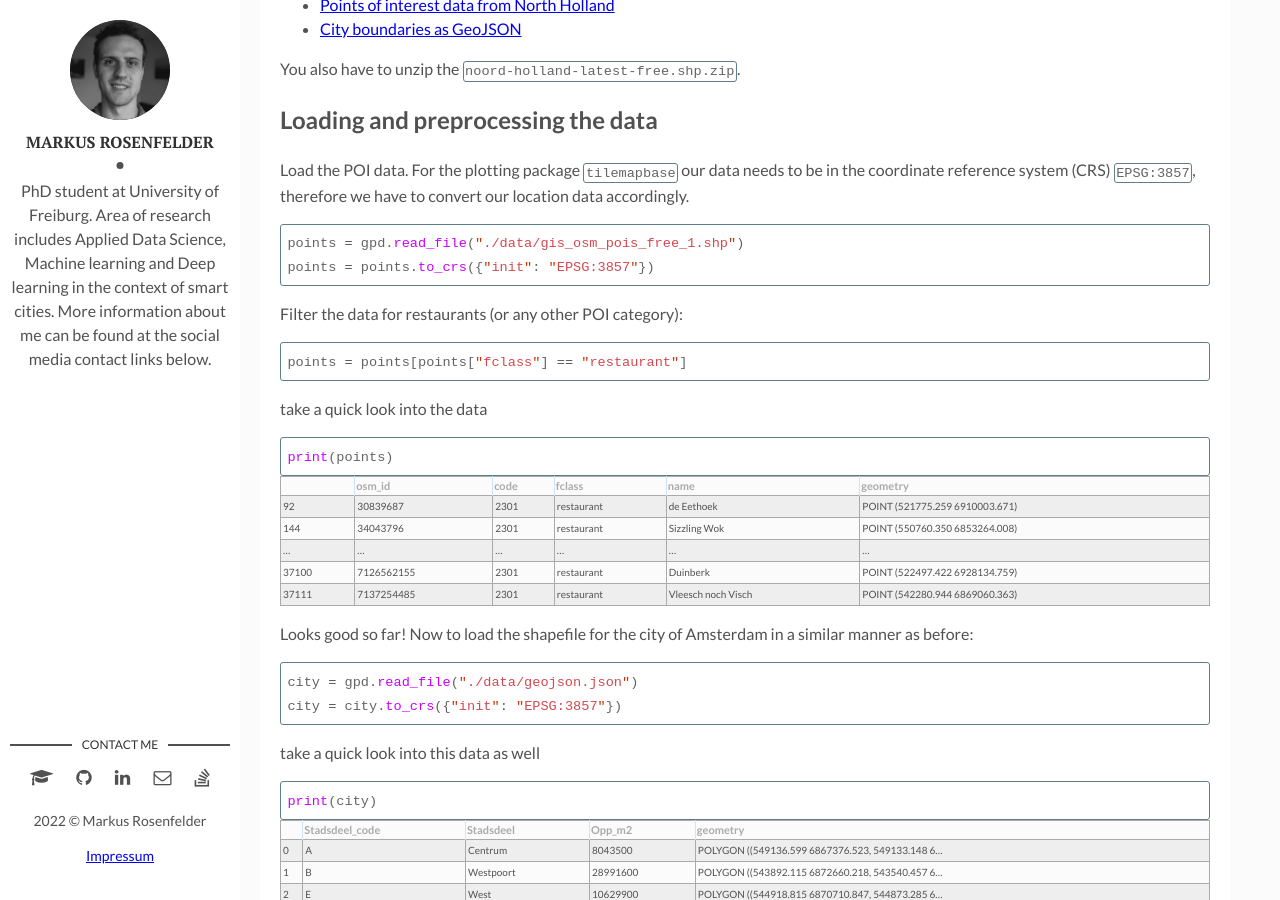
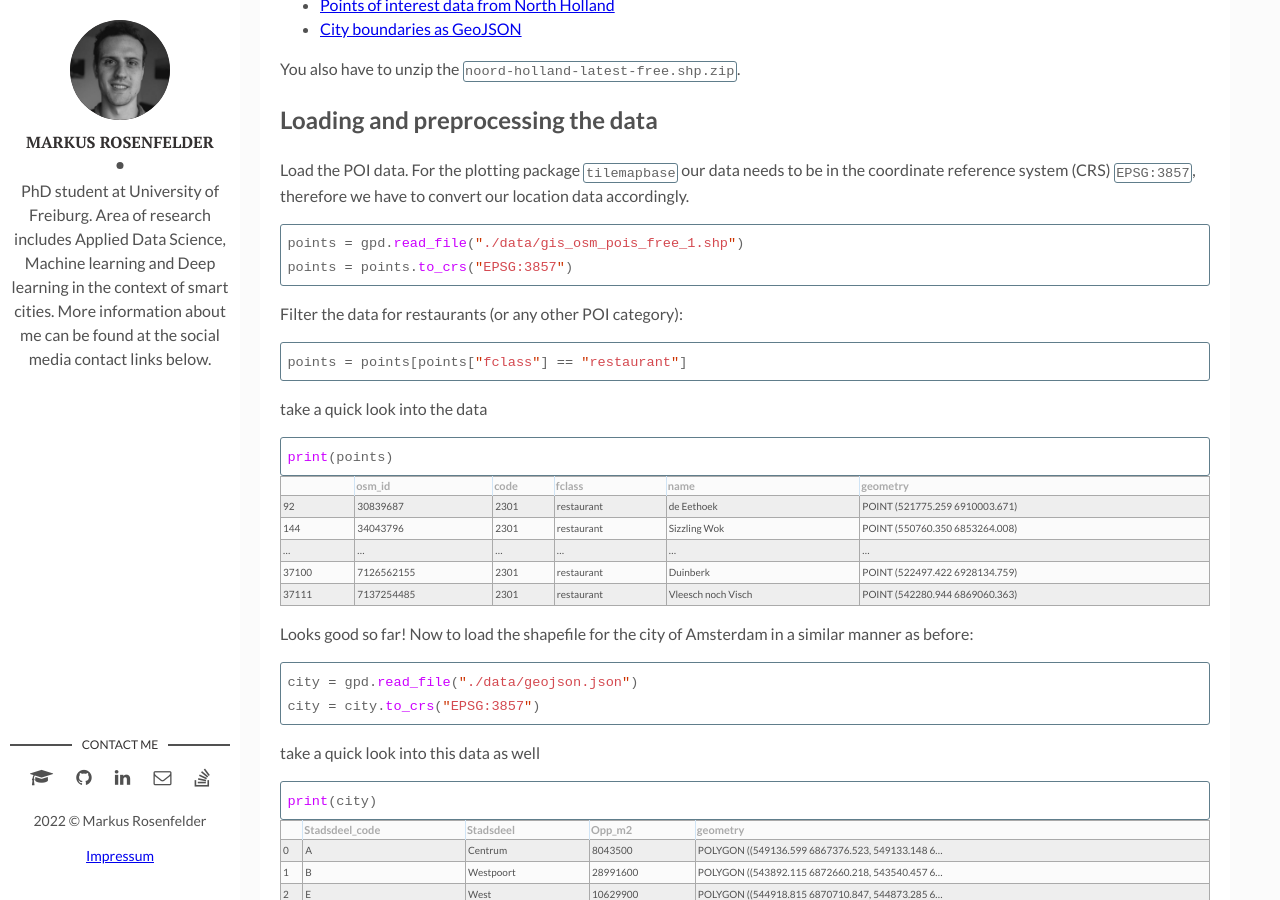
Before and after one commit to MarkusRosen/markusrosen.github.io, a Jekyll site: the page built from _posts/2020-01-22-create-maps-with-python.md, in a window 1280 px wide and 900 px high, scrolled down 2528 px. Built offline with Jekyll 4.4.1, drawn with Linux system fonts in a browser that asks for light colours; comment, search, counter and statistics services are not loaded.

````diff
--- a/_posts/2020-01-22-create-maps-with-python.md
+++ b/_posts/2020-01-22-create-maps-with-python.md
@@ -79,7 +79,7 @@ shapely.speedups.enable()
 Download the following data and extract it into the ./data folder of this project:
 
 - [Points of interest data from North Holland](http://download.geofabrik.de/europe/netherlands/noord-holland-latest-free.shp.zip)
-- [City boundaries as GeoJSON](https://maps.amsterdam.nl/open_geodata/geojson.php?KAARTLAAG=GEBIED_STADSDELEN&THEMA=gebiedsindeling)
+- [City boundaries as GeoJSON](https://maps.amsterdam.nl/open_geodata/geojson_lnglat.php?KAARTLAAG=GEBIEDEN22&THEMA=gebiedsindeling)
 
 You also have to unzip the `noord-holland-latest-free.shp.zip`.
 
@@ -89,7 +89,7 @@ Load the POI data. For the plotting package `tilemapbase` our data needs to be i
 
 ```python
 points = gpd.read_file("./data/gis_osm_pois_free_1.shp")
-points = points.to_crs({"init": "EPSG:3857"})
+points = points.to_crs("EPSG:3857")
 ```
 
 Filter the data for restaurants (or any other POI category):
@@ -116,7 +116,7 @@ Looks good so far! Now to load the shapefile for the city of Amsterdam in a simi
 
 ```python
 city = gpd.read_file("./data/geojson.json")
-city = city.to_crs({"init": "EPSG:3857"})
+city = city.to_crs("EPSG:3857")
 ```
 
 take a quick look into this data as well
````
